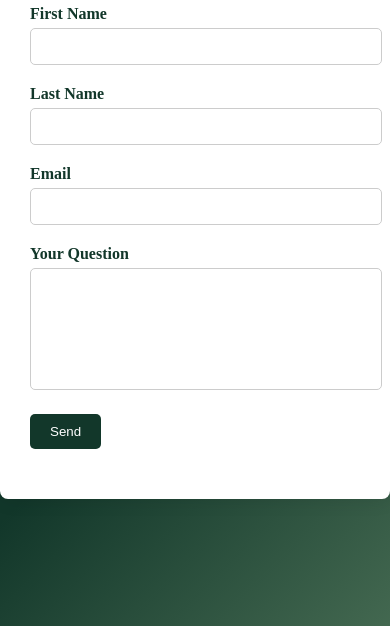
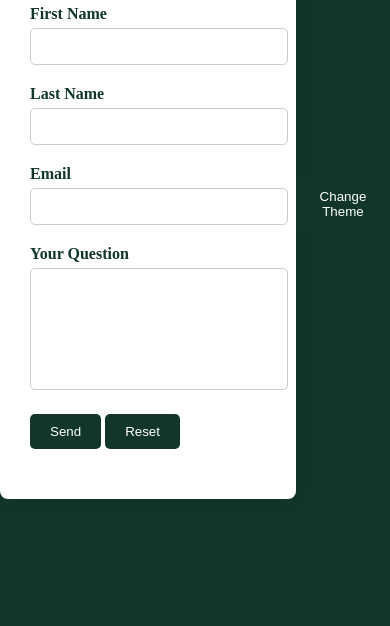
Before and after one commit to Yash1Hingu/kishansetu, a plain HTML site: page contactus.html in a window 390 px wide. Shown: the part 218-844 px from the top of the page. Drawn offline with Linux system fonts and the light colour scheme; a web font is replaced by a local one.

Commit message:
Update contactus.html

```diff
--- a/contactus.html
+++ b/contactus.html
@@ -15,12 +15,17 @@
             margin: 0;
             padding: 0;
             background-color: #12372A;
-            background: linear-gradient(135deg, #12372A 60%, #436850);
             color: #fff;
             display: flex;
             justify-content: center;
             align-items: center;
             height: 100vh;
+            transition: background-color 0.3s, color 0.3s;
+        }
+
+        .dark-theme {
+            background-color: #1f1f1f;
+            color: #fff;
         }
 
         .contact-form {
@@ -64,7 +69,9 @@
             height: 100px;
         }
 
-        .form-group input[type="submit"] {
+        .form-group input[type="submit"],
+        .form-group input[type="button"],
+        .theme-toggle-btn {
             background-color: #12372A;
             color: #fff;
             border: none;
@@ -74,7 +81,9 @@
             transition: background-color 0.3s;
         }
 
-        .form-group input[type="submit"]:hover {
+        .form-group input[type="submit"]:hover,
+        .form-group input[type="button"]:hover,
+        .theme-toggle-btn:hover {
             background-color: #436850;
         }
     </style>
@@ -84,29 +93,50 @@
 
     <div class="contact-form">
         <h2>Contact Us</h2>
-        <form action="#" method="POST">
+        <form id="contactForm" action="#" method="POST">
             <div class="form-group">
                 <label for="first_name">First Name</label>
-                <input type="text" id="first_name" name="first_name" required>
+                <input autocomplete="off" type="text" id="first_name" name="first_name" required>
             </div>
             <div class="form-group">
                 <label for="last_name">Last Name</label>
-                <input type="text" id="last_name" name="last_name" required>
+                <input autocomplete="off" type="text" id="last_name" name="last_name" required>
             </div>
             <div class="form-group">
                 <label for="email">Email</label>
-                <input type="email" id="email" name="email" required>
+                <input autocomplete="off" type="email" id="email" name="email" required>
             </div>
             <div class="form-group">
                 <label for="question">Your Question</label>
-                <textarea id="question" name="question" required></textarea>
+                <textarea autocomplete="off" id="question" name="question" required></textarea>
             </div>
             <div class="form-group">
                 <input type="submit" value="Send">
+                <input type="button" id="resetBtn" value="Reset">
             </div>
         </form>
     </div>
 
+    <button class="theme-toggle-btn" onclick="toggleTheme()">Change Theme</button>
+
+    <script>
+
+        document.addEventListener("DOMContentLoaded", function () {
+            const resetBtn = document.getElementById("resetBtn");
+            const form = document.getElementById("contactForm");
+
+            resetBtn.addEventListener("click", function () {
+                form.reset();
+            });
+        });
+
+
+        function toggleTheme() {
+            const body = document.body;
+            body.classList.toggle('dark-theme');
+        }
+    </script>
+
 </body>
 
 </html>
```
